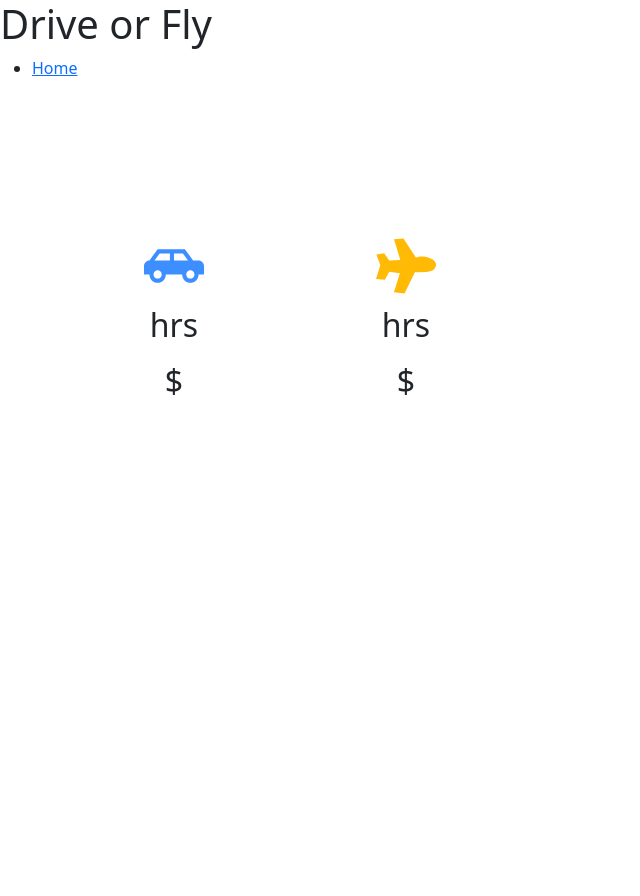
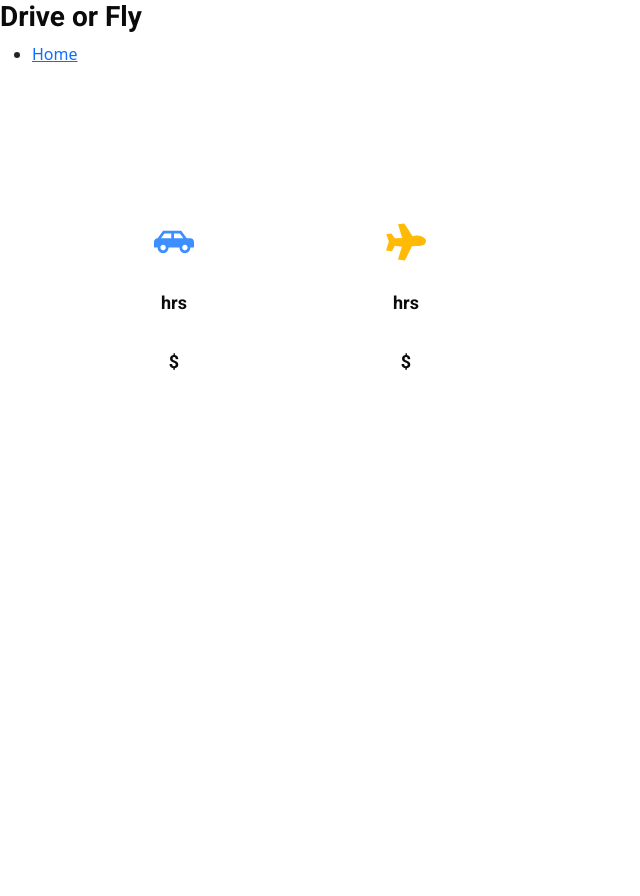
Before and after one commit to felipefischel/django-drive-or-fly, a Django app: template TransportationComparison/templates/TransportationComparison/result.html in a window 1280 px wide. Shown: the whole page, without its empty margins (0-640 px from the left). After the commit the page ends 370 px from the top, so only its background shows below. Run offline with Django 4.2, Linux system fonts and the light colour scheme; the template is opened without the code that fills it, so the values that code supplies are empty; style sheets or scripts are compiled from the project's sources; some libraries are stand-ins or nearby versions.

Commit message:
small changes to results page

```diff
--- a/TransportationComparison/services/flightApiService.py
+++ b/TransportationComparison/services/flightApiService.py
@@ -73,8 +73,8 @@ def getFlightInformation(flight):
     "departureTime": flight['departure']['at'],
     "arrivalAirport": flight['arrival']['iataCode'],
     "arrivalTime": flight['arrival']['at'],
-    "carrierCode": getCarrierName(flight['carrierCode'])
-    # "carrierCode": flight['carrierCode']
+    # "carrierCode": getCarrierName(flight['carrierCode'])
+    "carrierCode": flight['carrierCode']
   }
 
 def getCarrierName(carrierCode):
--- /dev/null
+++ b/TransportationComparison/static/TransportationComparison/css/_design.scss
@@ -0,0 +1,32 @@
+h1{
+  font-size: 28px;
+  font-family: var(--roboto);
+  font-weight: 700;
+  color: var(--black);
+}
+
+h2{
+  font-size: 18px;
+  font-family: var(--roboto);
+  font-weight: 600;
+  color: var(--black);
+}
+
+h3{
+  font-size: 14px;
+  font-family: var(--roboto);
+  font-weight: 400;
+  color: var(--black);
+}
+
+h6{
+  font-size: 12px;
+  font-family: var(--roboto);
+  font-weight: 400;
+  color: var(--black);
+}
+
+p{
+  font-family: var(--roboto);
+  color: var(--black);
+}
--- a/TransportationComparison/static/TransportationComparison/css/_index.scss
+++ b/TransportationComparison/static/TransportationComparison/css/_index.scss
@@ -55,7 +55,7 @@
 }
 
 .main-form-btn{
-  background-color: cornflowerblue;
+  background-color: var(--blue);
   border-radius: 6px;
   width: 180px;
   height: 46px;
--- a/TransportationComparison/static/TransportationComparison/css/_result.scss
+++ b/TransportationComparison/static/TransportationComparison/css/_result.scss
@@ -9,14 +9,14 @@
   height: auto;
 }
 
-.result-icons-div, .result-time-div, .result-price-div, .result-extra-info-div{
+.results-div{
   text-align: center;
   align-items: center;
-  margin-bottom: 10px;
-  font-size: 14px;
+  margin-bottom: 30px;
+  font-size: 10px;
 }
 
 .icon-result{
-  width: 60px;
-  height: 60px;;
+  width: 40px;
+  height: 40px;;
 }
--- a/TransportationComparison/static/TransportationComparison/css/_variables.scss
+++ b/TransportationComparison/static/TransportationComparison/css/_variables.scss
@@ -1,7 +1,9 @@
+@import url('https://fonts.googleapis.com/css2?family=Roboto:wght@100;300;400;500;700;900&display=swap');
+
 :root {
-  --primary-color: #3d8fff;
-  --secondary-color: #ffba06;
-  --black-color: #0b0b0b;
-  --white-color: #e9eaee;
-  --default-font: 'Roboto', sans-serif;
+  --blue: #3d8fff;
+  --yellow: #ffba06;
+  --black: #0b0b0b;
+  --white: #e9eaee;
+  --roboto: 'Roboto', sans-serif;
 }
--- a/TransportationComparison/static/TransportationComparison/css/style.scss
+++ b/TransportationComparison/static/TransportationComparison/css/style.scss
@@ -1,2 +1,4 @@
 @import "index";
 @import "result";
+@import "variables";
+@import "design";
--- a/TransportationComparison/templates/TransportationComparison/result.html
+++ b/TransportationComparison/templates/TransportationComparison/result.html
@@ -6,19 +6,19 @@
 {% block content %}
   <div class="background-ad-image" style="background-image: {{backgroundimage}}">
     <div class="container result-main-container">
-      <div class="row result-icons-div">
+      <div class="row results-div icons">
         <div class="col-sm-6 drive-icon-div"><img class="icon-result" src="{% static 'icons/drive-icon.svg' %}" alt="drive-icon"></div>
         <div class="col-sm-6 fly-icon-div"><img class="icon-result" src="{% static 'icons/fly-icon.svg' %}" alt="drive-icon"></div>
       </div>
-      <div class="row result-time-div">
+      <div class="row results-div time">
         <div class="col-sm-6 drive-time-div"><h2>{{driveDuration}} hrs</h2></div>
         <div class="col-sm-6 fly-time-div"><h2>{{flightDuration}} hrs</h2></div>
       </div>
-      <div class="row result-price-div">
+      <div class="row results-div price">
         <div class="col-sm-6 drive-price-div"><h2>${{driveCost}}</h2></div>
         <div class="col-sm-6 fly-price-div"><h2>${{flightCost}}</h2></div>
       </div>
-      <div class="row result-extra-info-div">
+      <div class="row results-div extra-info">
         <div class="col-sm-6 drive-extra-info-div"></div>
         <div class="col-sm-6 fly-extra-info-div">
           {% for flight in flights %}
```
Also changed, not shown: TransportationComparison/static/css/TransportationComparison/TransportationComparison/css/style.css (+42 -6 lines), 1 other file.
